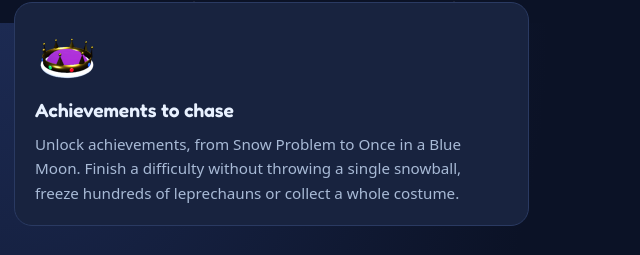
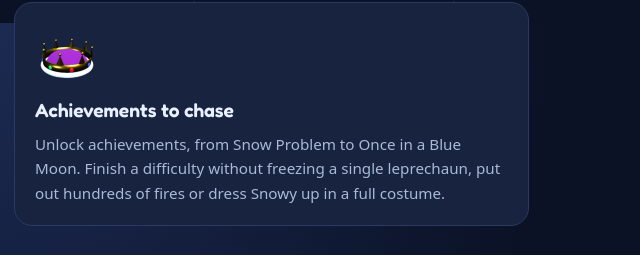
Before and after one commit to prisoner-games/prisoner-games.github.io, a plain HTML site: page index.html in a window 1280 px wide. Shown: the part 777-1032 px from the top of the page, 635-1275 px from the left. Drawn offline with Linux system fonts and the light colour scheme.

Commit message:
Describe the achievements as they now work
Co-Authored-By: Claude Opus 5.5 <noreply@anthropic.com>

```diff
--- a/index.html
+++ b/index.html
@@ -57,7 +57,7 @@
       <article class="feature">
         <img src="img/crown.png" alt="" width="64" height="64">
         <h2>Achievements to chase</h2>
-        <p>Unlock achievements, from Snow Problem to Once in a Blue Moon. Finish a difficulty without throwing a single snowball, freeze hundreds of leprechauns or collect a whole costume.</p>
+        <p>Unlock achievements, from Snow Problem to Once in a Blue Moon. Finish a difficulty without freezing a single leprechaun, put out hundreds of fires or dress Snowy up in a full costume.</p>
       </article>
     </section>
 
```
